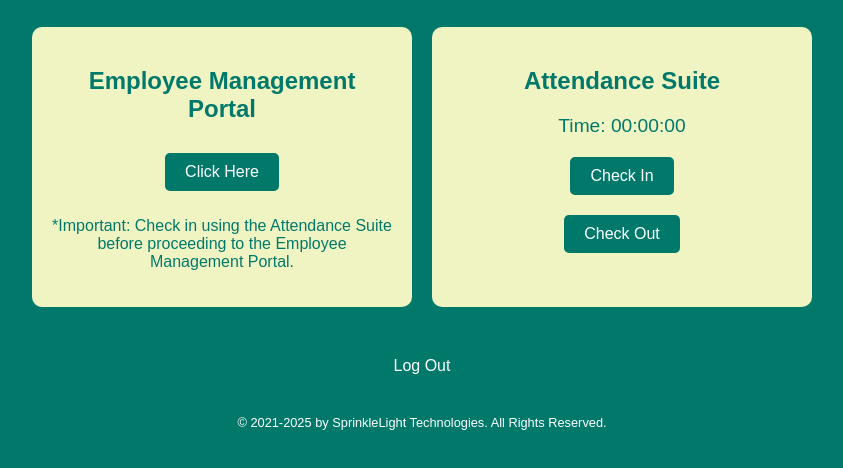
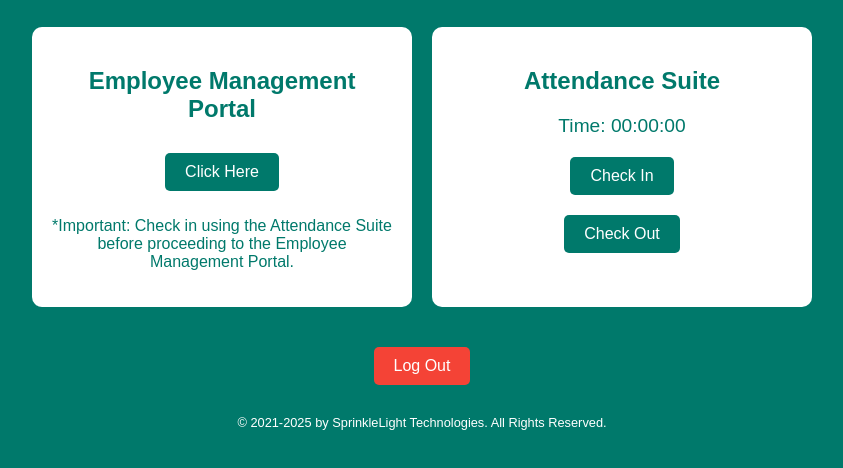
Before and after one commit to SprinkleLight-Technologies/official-website, a plain HTML site: page employee.html in a window 1280 px wide. Shown: the part 176-644 px from the top of the page, without its empty margins (218-1061 px from the left). Drawn offline with Linux system fonts and the light colour scheme.

Commit message:
did ui and integration changes in employee page

```diff
--- a/employee-css.css
+++ b/employee-css.css
@@ -33,7 +33,7 @@ h1 {
 }
 
 .portal, .attendance-suite {
-    background-color: #f0f4c3;
+    background-color: white;
     color: #00796b;
     border-radius: 10px;
     padding: 20px;
@@ -41,7 +41,7 @@ h1 {
     margin: 10px;
 }
 
-.attendance-btn, .click-btn, .logout-btn {
+.attendance-btn, .click-btn{
     background-color: #00796b;
     color: #fff;
     border: none;
@@ -65,3 +65,14 @@ h1 {
     margin-top: 20px;
     font-size: 0.8rem;
 }
+
+.logout-btn {
+    background-color: #f44336;
+    color: #fff;
+    border: none;
+    padding: 10px 20px;
+    border-radius: 5px;
+    cursor: pointer;
+    font-size: 1rem;
+    margin: 10px 0;
+}
--- a/employee.html
+++ b/employee.html
@@ -33,7 +33,7 @@
         </div>
 
         <footer>
-            <button class="logout-btn" onclick="window.location.href='index.html';">Log Out</button>
+            <button class="logout-btn" onclick="window.location.href='home.html';">Log Out</button>
         </footer>
         <p class="footer-text">© 2021-2025 by SprinkleLight Technologies. All Rights Reserved.</p>
     </div>
```
